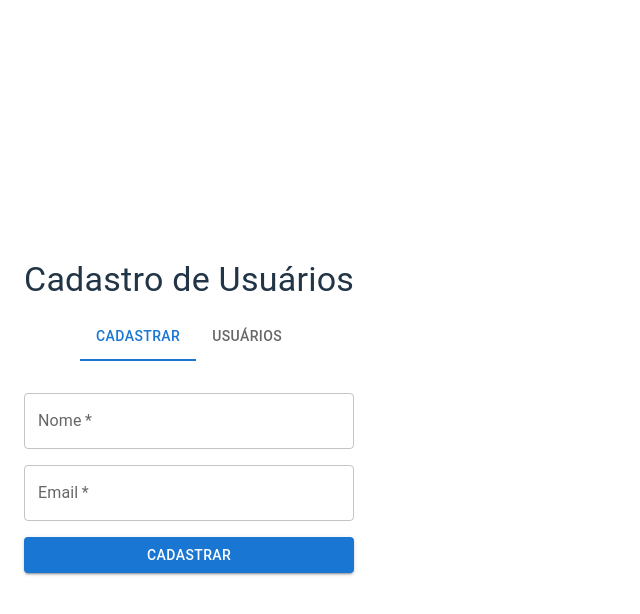
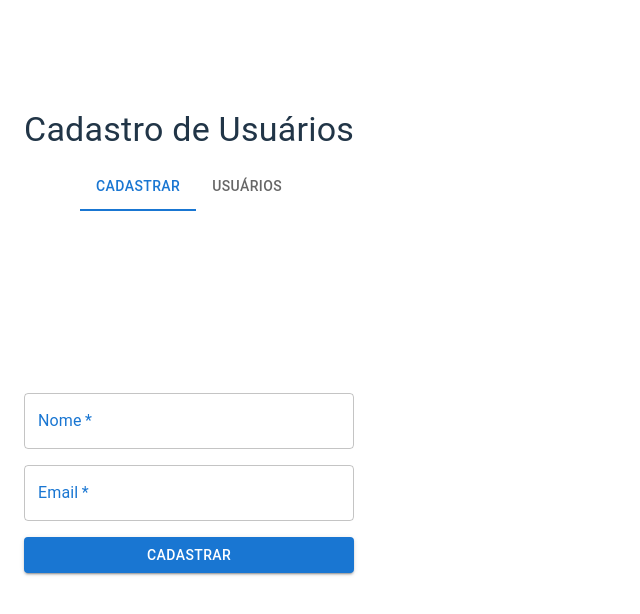
Before and after one commit to cauatardetti/cadastro-usuarios, a React (Vite) app: page / in a window 1280 px wide. Shown: the top 614 px of the page, without its empty margins (0-640 px from the left). Built offline with nearby package versions, Linux system fonts and the light colour scheme.

Commit message:
style: centraliza formulário e aplica cores personalizadas

```diff
--- a/src/components/UserForm.tsx
+++ b/src/components/UserForm.tsx
@@ -22,13 +22,25 @@ const UserForm: React.FC = () => {
   };
 
   return (
-    <Box component="form" onSubmit={handleSubmit} sx={{ display: 'flex', flexDirection: 'column', gap: 2 }}>
+    <Box
+      display="flex"
+      justifyContent="center"
+      alignItems="center"
+      minHeight="60vh"
+    >
+      <Box
+        component="form"
+        onSubmit={handleSubmit}
+        sx={{ display: 'flex', flexDirection: 'column', gap: 2, width: '100%', maxWidth: 400 }}
+      >
         <TextField
           name="nome"
           label="Nome"
           value={formData.nome}
           onChange={handleChange}
           required
+          InputLabelProps={{ sx: { color: 'primary.main' } }} // muda a cor da label
+          inputProps={{ style: { color: '#1976d2' } }} // muda a cor do texto digitado
         />
         <TextField
           name="email"
@@ -37,8 +49,13 @@ const UserForm: React.FC = () => {
           value={formData.email}
           onChange={handleChange}
           required
+          InputLabelProps={{ sx: { color: 'primary.main' } }}
+          inputProps={{ style: { color: '#1976d2' } }}
         />
-      <Button type="submit" variant="contained">Cadastrar</Button>
+        <Button variant="contained" type="submit">
+          Cadastrar
+        </Button>
+      </Box>
     </Box>
   );
 };
```
Lines whose indentation alone changed are shown as unchanged.
